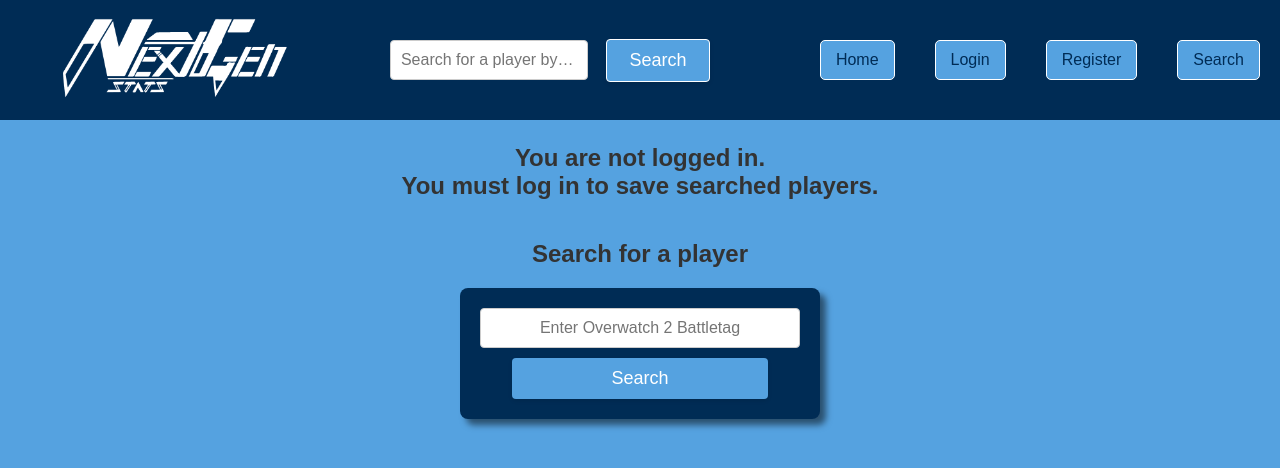
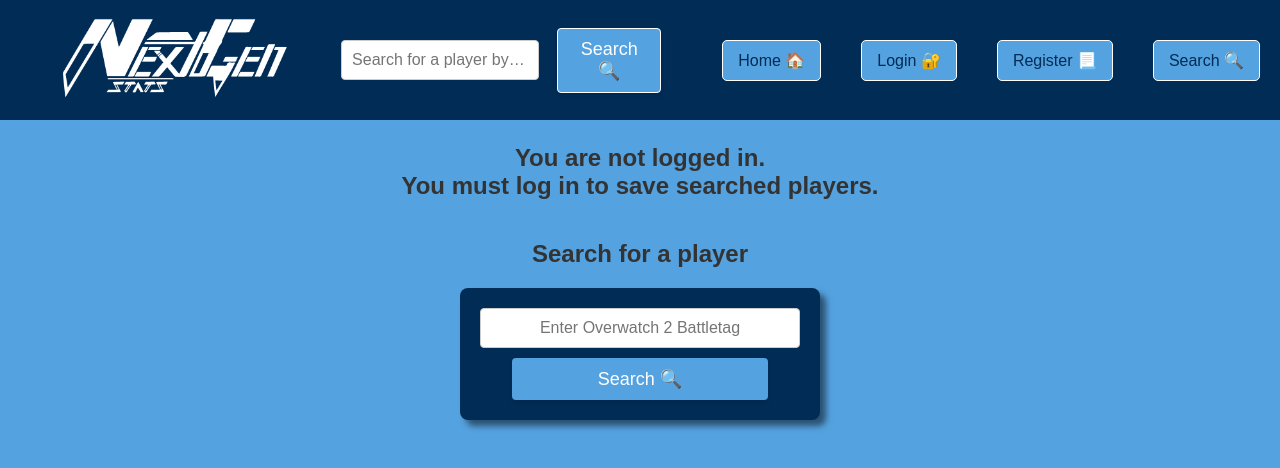
Before and after one commit to Spit-ball/nextgen-capstone, a Next.js app: page /search in a window 1280 px wide. Shown: the top 468 px of the page. Built offline with nearby package versions, Linux system fonts and the light colour scheme.

Commit message:
disabled save button on an already saved battletag, disabled search button if search input invalid, added cute lil emojis <3

```diff
--- a/app/components/HeaderComponent.jsx
+++ b/app/components/HeaderComponent.jsx
@@ -53,7 +53,7 @@
               new RegExp("^S*#S*[0-9]+S*$").test(searchQuery) == true
             }
           >
-            Search
+            Search 🔍
           </button>
         </form>
       )}
@@ -62,39 +62,39 @@
           <ul className="nav-list">
             <li className="nav-item">
               <Link className="nav-link" href="/">
-                Home
+                Home 🏠
               </Link>
             </li>
             {!isLoggedIn && (
               <li className="nav-item">
                 <Link className="nav-link" href="/login">
-                  Login
+                  Login 🔐
                 </Link>
               </li>
             )}
             {!isLoggedIn && (
               <li className="nav-item">
                 <Link className="nav-link" href="/register">
-                  Register
+                  Register 📃
                 </Link>
               </li>
             )}
             <li className="nav-item">
               <Link href="/search" className="nav-link">
-                Search
+                Search 🔍
               </Link>
             </li>
             {isLoggedIn && (
               <li className="nav-item">
                 <Link className="nav-link" href="/profile">
-                  Profile
+                  Profile 🧑‍🦱
                 </Link>
               </li>
             )}
             {isLoggedIn && (
               <li className="nav-item">
                 <Link className="nav-link" href="/" onClick={logout}>
-                  Logout
+                  Logout 🚪
                 </Link>
               </li>
             )}
--- a/app/components/SearchComponent.jsx
+++ b/app/components/SearchComponent.jsx
@@ -42,6 +42,7 @@
 
   const handleSaveBattleTag = async () => {
     try {
+      setLoading(true);
       const response = await fetch("/api/saveBattleTag", {
         method: "POST",
         headers: {
@@ -59,6 +60,7 @@
     } catch (error) {
       console.error("There was an error saving the BattleTag:", error);
     }
+    setLoading(false);
   };
 
   // decoding the encodedURI from /profile page to display the battleTag in the search bar and then search for it
@@ -100,7 +102,7 @@
             new RegExp("^S*#S*[0-9]+S*$").test(searchQuery) == true
           }
         >
-          Search
+          Search 🔍
         </button>
         {isLoggedIn && (
           <button
@@ -108,12 +110,15 @@
             className="save-button"
             onClick={handleSaveBattleTag}
             disabled={
-              loading ||
+              authUser.savedBattleTags.includes(searchQuery) ||
               !searchQuery ||
               new RegExp("^S*#S*[0-9]+S*$").test(searchQuery) == true
             }
           >
-            Save
+            {/* changes the button text to "Saved" if the battleTag is already saved */}
+            {authUser.savedBattleTags.includes(searchQuery)
+              ? "Saved ✅" // ✅ is a checkmark emoji <3
+              : "Save"}{" "}
           </button>
         )}
         {loading && <p className="loading-text">Loading...</p>}
--- a/app/components/componentStyles/SearchComponent.css
+++ b/app/components/componentStyles/SearchComponent.css
@@ -51,7 +51,7 @@
   font-size: large;
 }
 
-.search-button:hover {
+.search-button:hover:enabled {
   background-color: white;
   color: black;
 }
@@ -69,7 +69,7 @@
   font-size: large;
 }
 
-.save-button:hover {
+.save-button:hover:enabled {
   background-color: white;
   color: black;
 }
--- a/app/globals.css
+++ b/app/globals.css
@@ -28,6 +28,11 @@
 
 input:invalid {
   border: 4px solid red;
+}
+
+button:disabled {
+  background-color: #55a2e0;
+  cursor: not-allowed;
 }
 
 /* Index Page Styles */
--- a/pages/api/saveBattleTag.js
+++ b/pages/api/saveBattleTag.js
@@ -10,6 +10,8 @@
                 user.savedBattleTags.push(battleTag);
                 await user.save();
                 res.status(200).json({ message: 'BattleTag saved successfully', user });
+            } else {
+                res.status(200).json({ message: 'BattleTag already saved', user });
             }
         } catch (error) {
             console.error('There was an error saving the BattleTag:', error);
```
